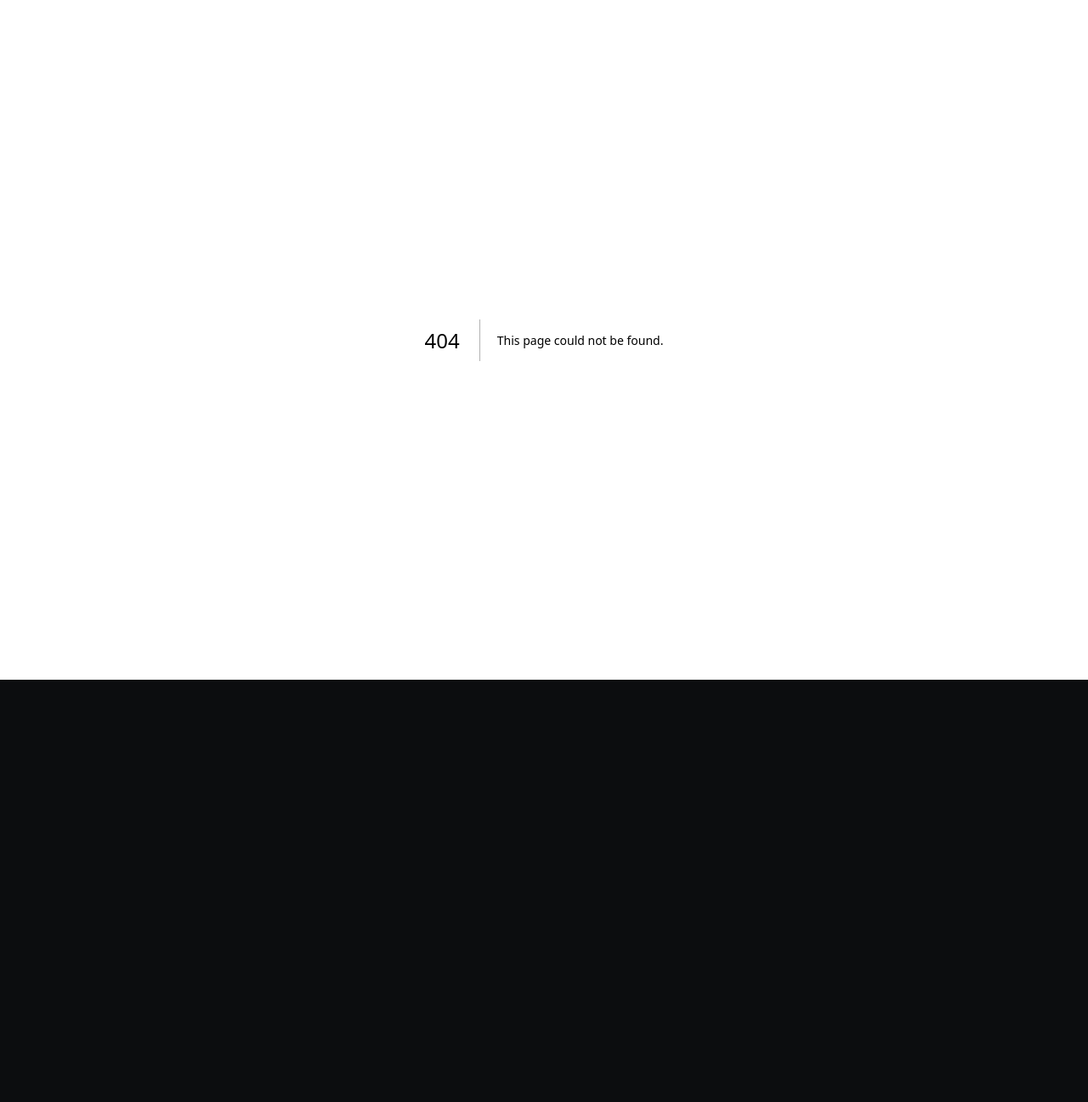
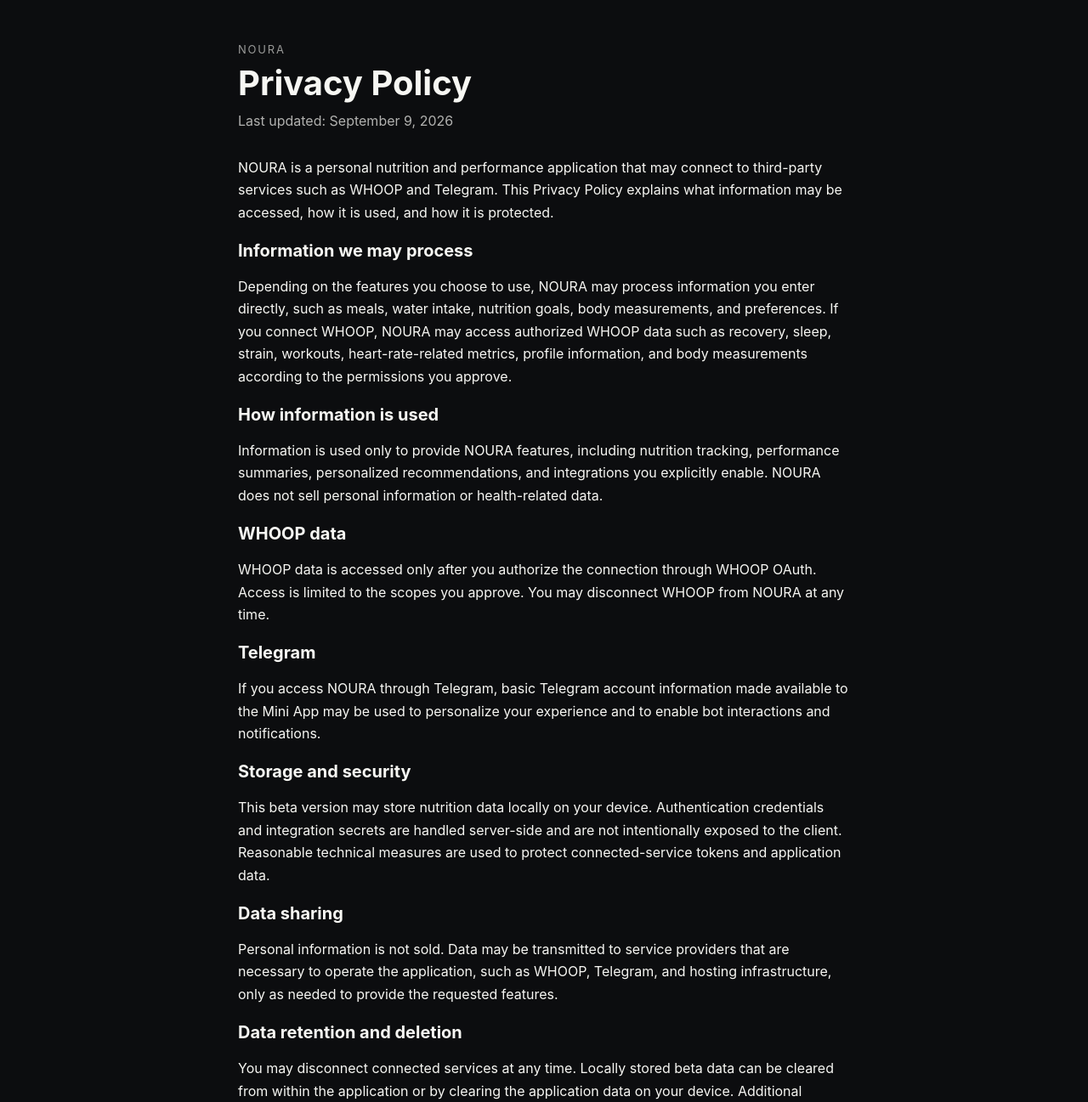
Before and after one commit to itsdjjohn/noura-telegram, a Next.js app: page /privacy in a window 1280 px wide. Before the commit this address had no page. Shown: the top 1297 px of the page at 85% size. Before the commit the page ends 800 px from the top, so only its background shows below. Built offline with nearby package versions, Linux system fonts and the light colour scheme.

Commit message:
Add NOURA privacy policy page

```diff
--- /dev/null
+++ b/app/privacy/page.tsx
@@ -0,0 +1,74 @@
+export const metadata = {
+  title: "Privacy Policy | NOURA",
+  description: "Privacy Policy for NOURA",
+};
+
+export default function PrivacyPage() {
+  return (
+    <main style={{ maxWidth: 760, margin: "0 auto", padding: "48px 20px 80px", lineHeight: 1.65 }}>
+      <div style={{ marginBottom: 28 }}>
+        <div style={{ fontSize: 13, letterSpacing: ".14em", textTransform: "uppercase", opacity: .6 }}>NOURA</div>
+        <h1 style={{ fontSize: 40, margin: "8px 0 10px" }}>Privacy Policy</h1>
+        <p style={{ opacity: .7 }}>Last updated: September 9, 2026</p>
+      </div>
+
+      <p>
+        NOURA is a personal nutrition and performance application that may connect to third-party services such as WHOOP and Telegram. This Privacy Policy explains what information may be accessed, how it is used, and how it is protected.
+      </p>
+
+      <h2>Information we may process</h2>
+      <p>
+        Depending on the features you choose to use, NOURA may process information you enter directly, such as meals, water intake, nutrition goals, body measurements, and preferences. If you connect WHOOP, NOURA may access authorized WHOOP data such as recovery, sleep, strain, workouts, heart-rate-related metrics, profile information, and body measurements according to the permissions you approve.
+      </p>
+
+      <h2>How information is used</h2>
+      <p>
+        Information is used only to provide NOURA features, including nutrition tracking, performance summaries, personalized recommendations, and integrations you explicitly enable. NOURA does not sell personal information or health-related data.
+      </p>
+
+      <h2>WHOOP data</h2>
+      <p>
+        WHOOP data is accessed only after you authorize the connection through WHOOP OAuth. Access is limited to the scopes you approve. You may disconnect WHOOP from NOURA at any time.
+      </p>
+
+      <h2>Telegram</h2>
+      <p>
+        If you access NOURA through Telegram, basic Telegram account information made available to the Mini App may be used to personalize your experience and to enable bot interactions and notifications.
+      </p>
+
+      <h2>Storage and security</h2>
+      <p>
+        This beta version may store nutrition data locally on your device. Authentication credentials and integration secrets are handled server-side and are not intentionally exposed to the client. Reasonable technical measures are used to protect connected-service tokens and application data.
+      </p>
+
+      <h2>Data sharing</h2>
+      <p>
+        Personal information is not sold. Data may be transmitted to service providers that are necessary to operate the application, such as WHOOP, Telegram, and hosting infrastructure, only as needed to provide the requested features.
+      </p>
+
+      <h2>Data retention and deletion</h2>
+      <p>
+        You may disconnect connected services at any time. Locally stored beta data can be cleared from within the application or by clearing the application data on your device. Additional deletion controls may be introduced as the product evolves.
+      </p>
+
+      <h2>Your choices</h2>
+      <p>
+        You control whether to connect WHOOP and which permissions to approve. You may revoke access through WHOOP or disconnect the integration from NOURA.
+      </p>
+
+      <h2>Changes to this policy</h2>
+      <p>
+        This Privacy Policy may be updated as NOURA changes. The latest version will remain available at this URL.
+      </p>
+
+      <h2>Contact</h2>
+      <p>
+        For privacy questions regarding NOURA, contact the application owner through the official NOURA Telegram bot or project communication channel.
+      </p>
+
+      <p style={{ marginTop: 40, opacity: .6, fontSize: 14 }}>
+        NOURA is an independent application and is not affiliated with or endorsed by WHOOP unless explicitly stated otherwise.
+      </p>
+    </main>
+  );
+}
```
